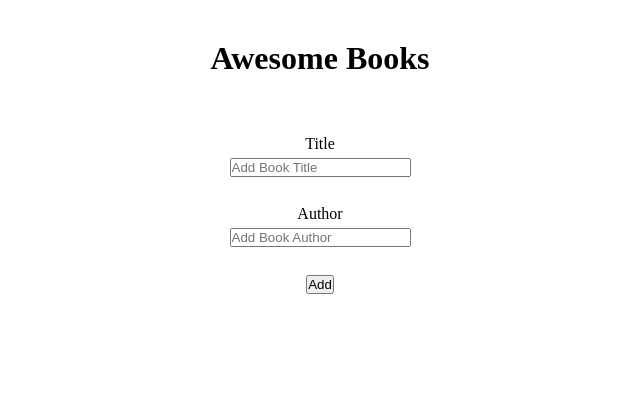
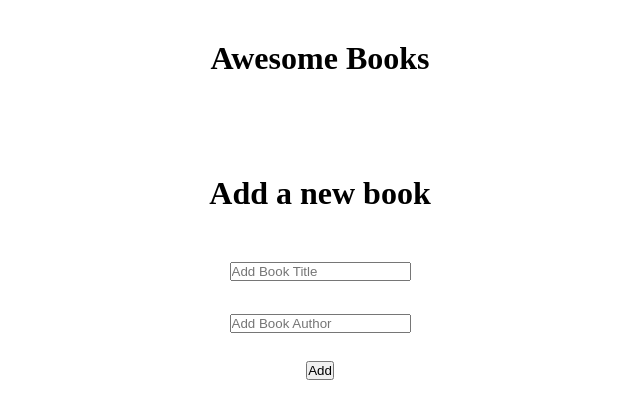
Before and after one commit to HamzaAnwar1998/Aweosome-Books, a website: page index.html in a window 1280 px wide. Shown: the whole page, without its empty margins (320-960 px from the left). Drawn offline with Linux system fonts and the light colour scheme.

Commit message:
Add some html tags

```diff
--- a/index.html
+++ b/index.html
@@ -21,13 +21,14 @@
 
         <!-- form to add a book -->
         <form id="addBooks-form" autocomplete="off">
-            <label for="title">Title</label>
+            <h1>Add a new book</h1>
+            <label for="title"></label>
             <input type="text" id="title" placeholder="Add Book Title" required/>
             <br>
-            <label for="author">Author</label>
+            <label for="author"></label>
             <input type="text" id="author" placeholder="Add Book Author" required/>
             <br>
-            <button type="submit">Add</button>
+            <button class="submit-btn" type="submit">Add</button>
         </form>
         <!-- end of form to add a book -->
 
```
